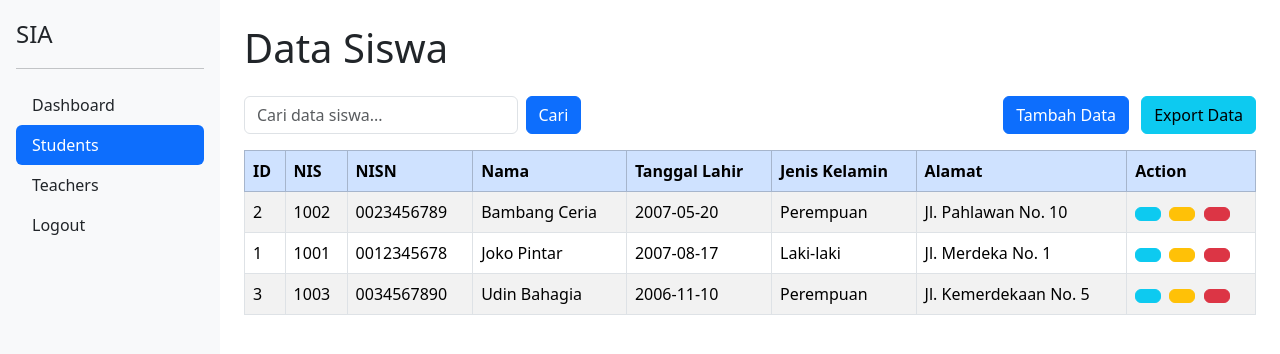
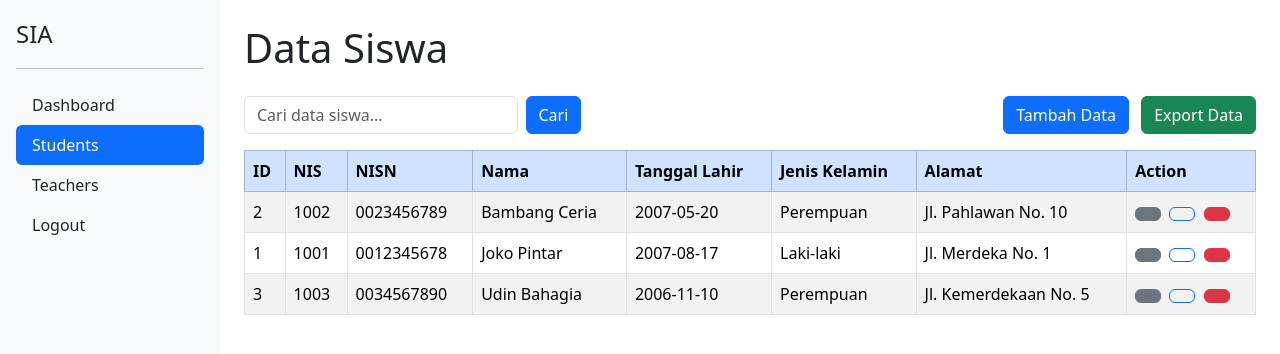
Before and after one commit to sheila-jvn/sia-php, a PHP site: page /sia-project/students.php in a window 1280 px wide. Shown: the top 354 px of the page. Run offline with PHP 8.4, Linux system fonts and the light colour scheme; data comes from the database, SQL or seed files in the repository.

Commit message:
UI: update students.php action button colors for better UX logic

```diff
--- a/pages/students.php
+++ b/pages/students.php
@@ -34,13 +34,13 @@ ob_start();
             <input type="text" name="search" class="form-control me-2" placeholder="Cari data siswa..." value="<?= htmlspecialchars($searchQuery) ?>">
             <button class="btn btn-primary" type="submit">Cari</button>
             <?php if ($searchQuery): ?>
-                <a href="students" class="btn btn-secondary ms-2">Reset</a>
+                <a href="students" class="btn btn-outline-secondary ms-2">Reset</a>
             <?php endif; ?>
         </form>
     </div>
     <div>
 <a href="<?= htmlspecialchars($urlPrefix) ?>/students/create" class="btn btn-primary me-2"> <i class="bi bi-plus"></i> Tambah Data</a>
-         <a href="export_students.php<?= $searchQuery ? ('?search=' . urlencode($searchQuery)) : '' ?>" class="btn btn-info">
+         <a href="export_students.php<?= $searchQuery ? ('?search=' . urlencode($searchQuery)) : '' ?>" class="btn btn-success">
              <i class="bi bi-file-earmark-arrow-up"></i> Export Data</a>    </div>
 </div>
 
@@ -70,10 +70,10 @@ ob_start();
                         <td><?= $siswa['jenis_kelamin'] == '1' ? 'Laki-laki' : 'Perempuan' ?></td>
                         <td><?= htmlspecialchars($siswa['alamat']) ?></td>
                         <td>
-<a href="students-detail?id=<?= htmlspecialchars($siswa['id']) ?>" class="btn btn-info me-1" title="Detail">
+<a href="students-detail?id=<?= htmlspecialchars($siswa['id']) ?>" class="btn btn-secondary me-1" title="Detail">
                                  <i class="bi bi-eye"></i>
                              </a>
-                             <a href="edit_student.php?id=<?= htmlspecialchars($siswa['id']) ?>" class="btn btn-warning me-1" title="Edit">
+                             <a href="edit_student.php?id=<?= htmlspecialchars($siswa['id']) ?>" class="btn btn-outline-primary me-1" title="Edit">
                                  <i class="bi bi-pencil"></i>
                              </a>
                              <a href="delete_student.php?id=<?= htmlspecialchars($siswa['id']) ?>" class="btn btn-danger" title="Hapus" onclick="return confirm('Apakah Anda yakin ingin menghapus data ini?');">
```
